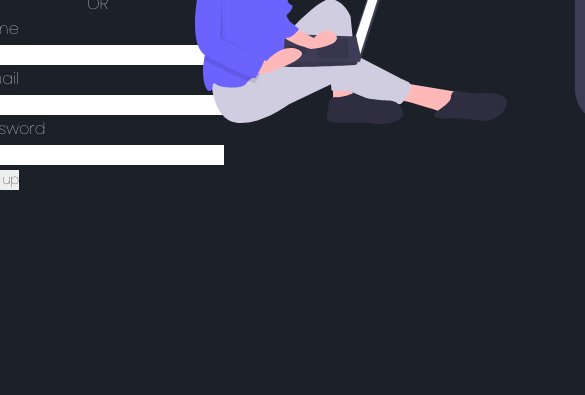
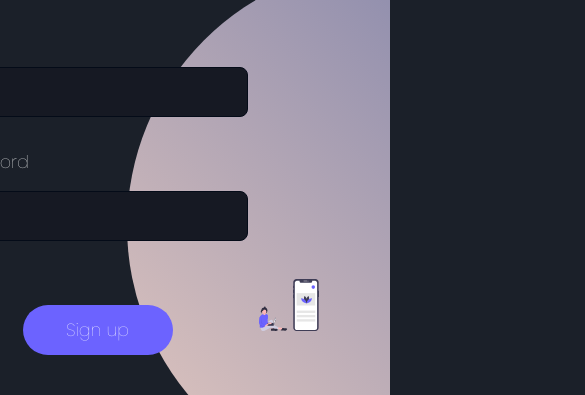
Before and after one commit to flush36/Cadastro-Responsive, a plain HTML site: page index.html in a window 390 px wide. Shown: the part 449-844 px from the top of the page, 585 px wide, since content can reach past the window. Drawn offline with Linux system fonts and the light colour scheme.

Commit message:
concluindo layout sem responsividade

```diff
--- a/style.css
+++ b/style.css
@@ -47,3 +47,98 @@ main .social-media {
 main .social-media a:first-child img {
   margin-left: 0;
 }
+
+main .alternative {
+  margin-top: 1rem;
+}
+
+main .alternative span {
+  font-size: 1.1rem;
+  font-weight: 400;
+  color: rgba(255, 255, 255, 0.3);
+  position: relative;
+}
+
+main .alternative span::before,
+main .alternative span::after {
+  position: absolute;
+  content: "";
+  height: 1px;
+  width: 100px;
+  bottom: 50%;
+  right: 50px;
+  background: rgba(255, 255, 255, 0.3);
+}
+
+main .alternative span::after {
+  left: 50px;
+}
+
+main form {
+  display: flex;
+  flex-direction: column;
+  align-items: center;
+}
+
+main form label {
+  display: flex;
+  flex-direction: column;
+}
+
+main form label span {
+  font-size: 1.1rem;
+  margin-top: 2rem;
+}
+
+main form input {
+  background: #161923;
+  width: 300px;
+  height: 50px;
+  padding: 0 0.5rem;
+  margin-top: 1rem;
+  color: rgba(166, 166, 166);
+  font-size: 1rem;
+  border: 1px solid #040b18;
+  border-radius: 8px;
+}
+
+main form input:focus {
+  outline: 0.1em solid #8880fe;
+}
+
+main form input[type="submit"] {
+  cursor: pointer;
+  width: 50%;
+  margin-top: 4rem;
+  border: none;
+  border-radius: 32px;
+  background: #6c63ff;
+  color: white;
+  font-size: 1.1rem;
+  transition: all 0.3s ease-in-out;
+}
+
+main form input[type="submit"]:hover {
+  background: #5952d4;
+}
+
+section.images {
+  display: flex;
+  align-items: flex-end;
+  padding: 4rem;
+}
+
+section.images img {
+  width: 90%;
+}
+
+section.images .circle {
+  position: absolute;
+  height: 100%;
+  width: 100%;
+  top: 0;
+  left: 0;
+  background: linear-gradient(45deg, #e8cbc0, #636fa4);
+  clip-path: circle(40% at right 80%);
+  z-index: -1;
+}
```
